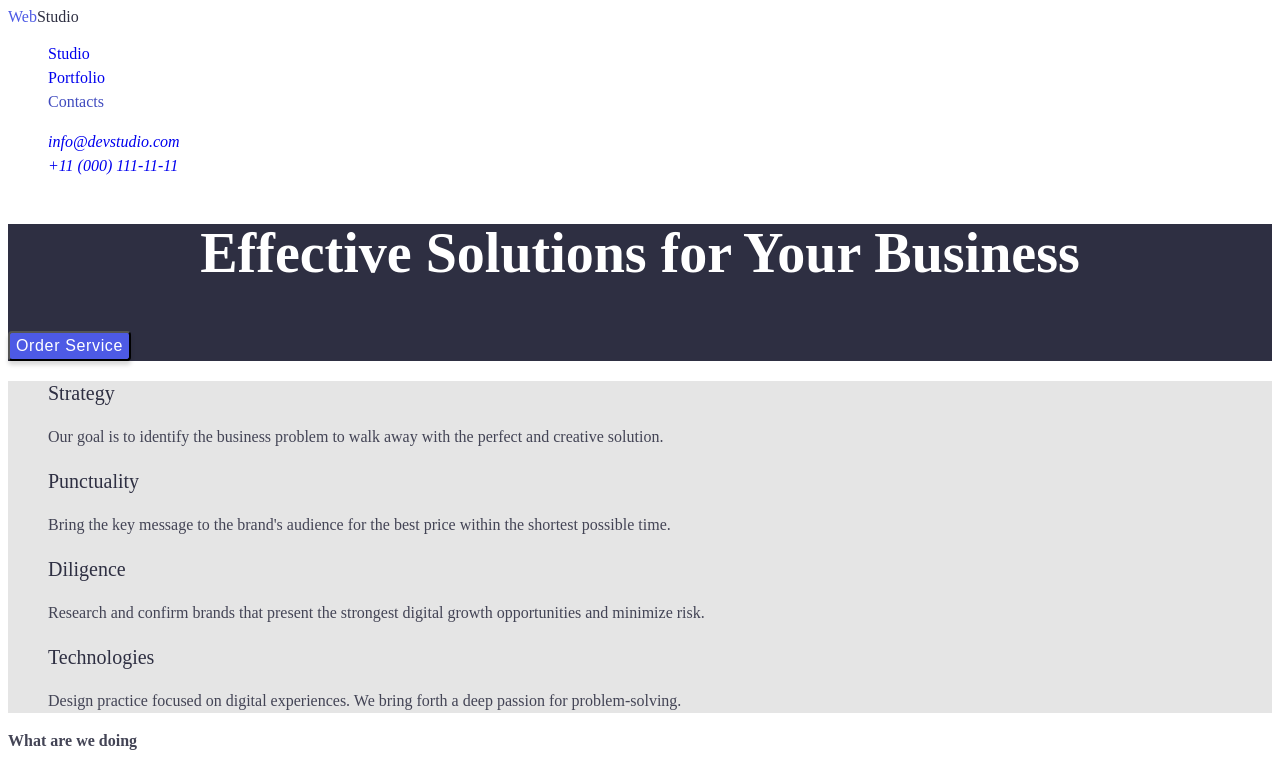
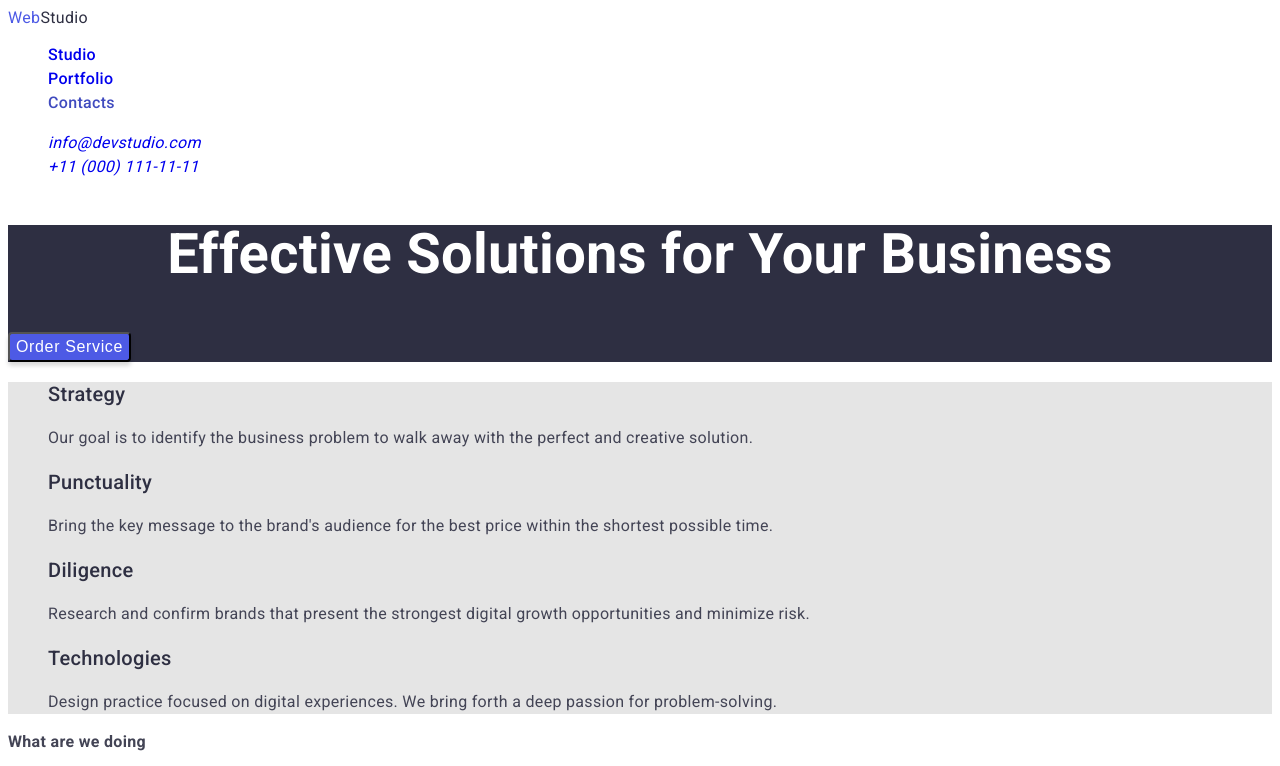
Before and after one commit to maksumishchenko/goit-markup-hw-02, a plain HTML site: page index.html in a window 1280 px wide. Shown: the top 766 px of the page. Drawn offline with Linux system fonts and the light colour scheme.

Commit message:
add fonts

```diff
--- a/css/style.css
+++ b/css/style.css
@@ -20,12 +20,11 @@
   --color-dairy: #fcfcfc;
 }
 
-.body {
+body {
   font-family: var(--primary-font);
   font-weight: 400;
   letter-spacing: 0.02em;
   color: var(--color-slate);
-  background-color: var(--color-slate);
 }
 
 /* HEADER */
--- a/index.html
+++ b/index.html
@@ -10,6 +10,7 @@
     />
 
     <title>WebStudio</title>
+
     <link rel="preconnect" href="https://fonts.googleapis.com" />
     <link rel="preconnect" href="https://fonts.gstatic.com" crossorigin />
     <link
@@ -28,7 +29,7 @@
         <ul class="header-list list">
           <li><a class="header-iteam link" href="./index.html">Studio</a></li>
           <li>
-            <a class="header-ileam link" href="./portfolio.html">Portfolio</a>
+            <a class="header-iteam link" href="./portfolio.html">Portfolio</a>
           </li>
           <li><a class="header-iteam link" href="">Contacts</a></li>
         </ul>
```
Also changed, not shown: portfolio.html (+2 -1 lines).
